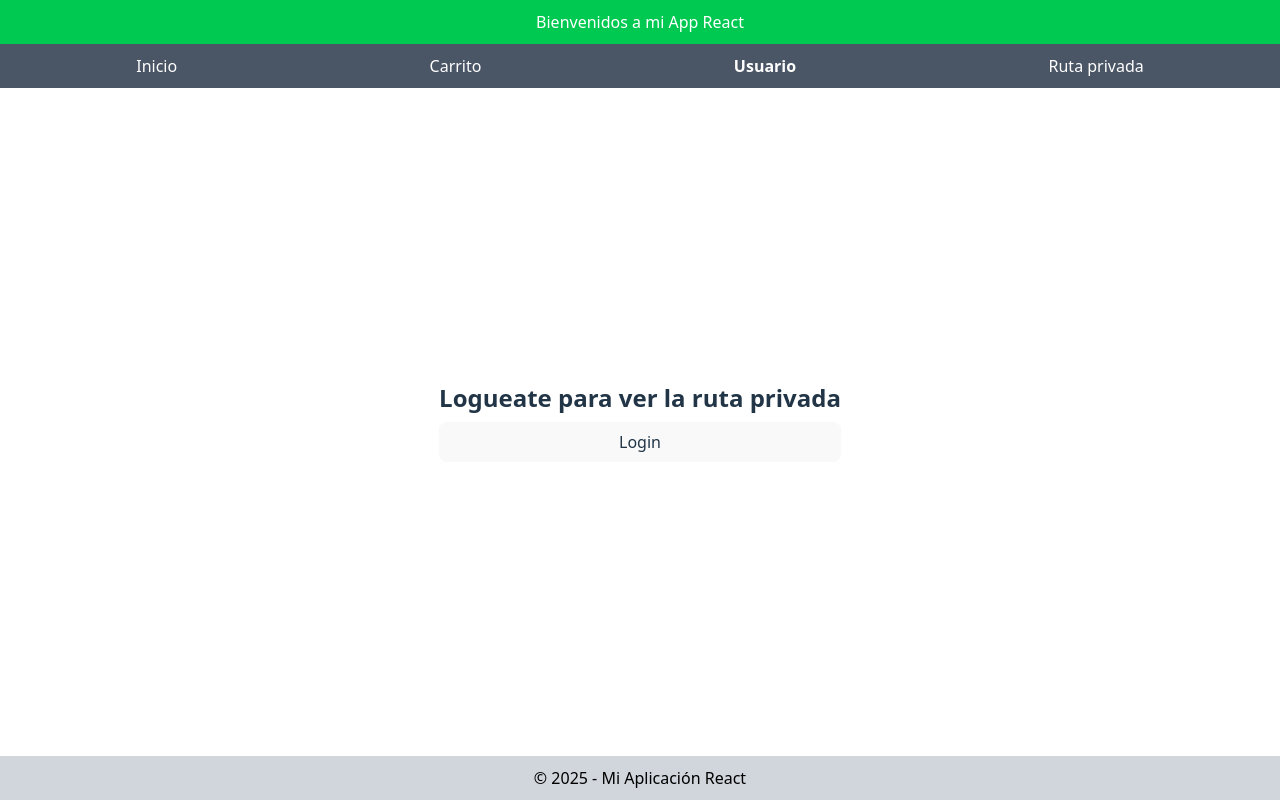
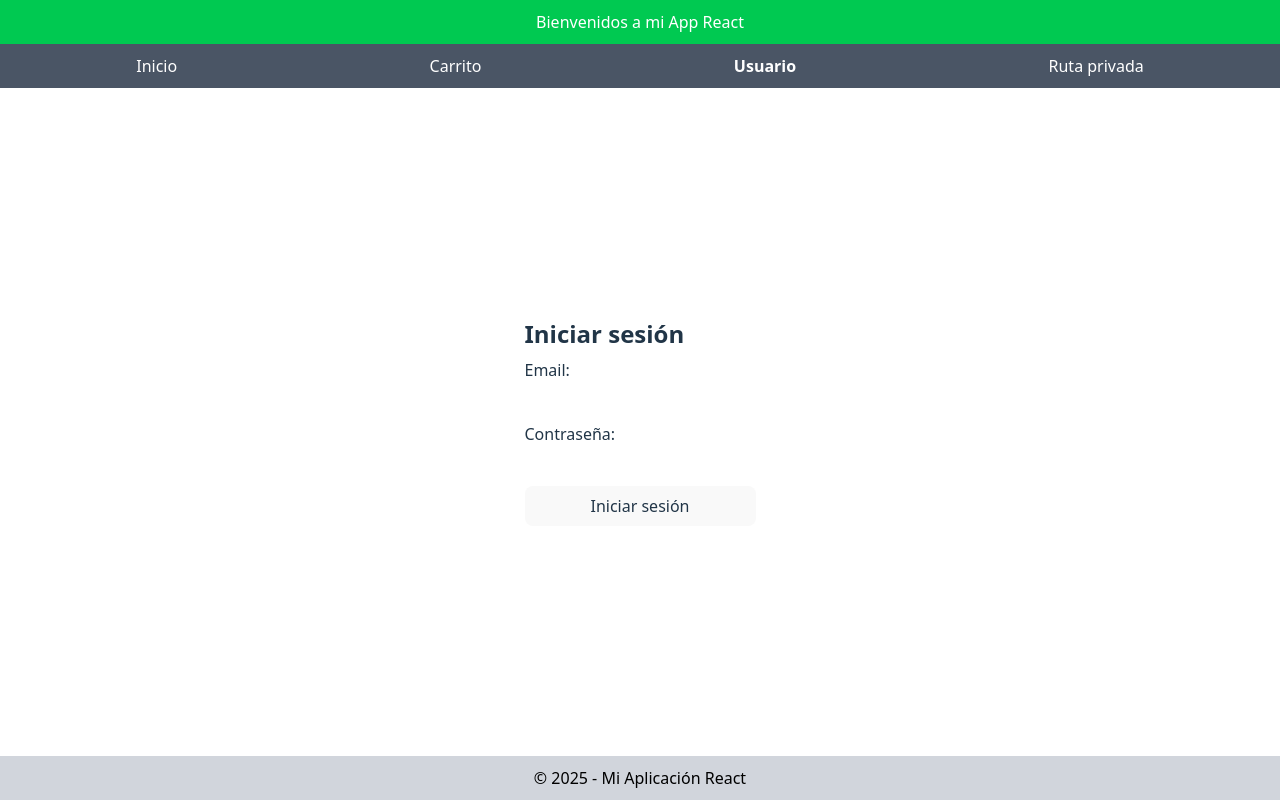
Before and after one commit to Itnardoel/talento-tech-25021, a React (Vite) app: page /user in a window 1280 px wide. Built offline with nearby package versions, Linux system fonts and the light colour scheme; no server answers.

Commit message:
feat: add basic login form

```diff
--- /dev/null
+++ b/src/components/LoginForm.tsx
@@ -0,0 +1,48 @@
+import { useState } from "react";
+
+export const LoginForm = () => {
+  const [formValues, setFormValues] = useState({
+    email: "",
+    password: "",
+  });
+
+  const handleSubmit = (event: React.FormEvent<HTMLFormElement>) => {
+    event.preventDefault();
+    console.log(formValues);
+  };
+
+  return (
+    <form onSubmit={handleSubmit} className="flex flex-col gap-2">
+      <h2 className="text-2xl font-bold">Iniciar sesión</h2>
+
+      <label className="flex flex-col gap-2">
+        Email:
+        <input
+          type="text"
+          value={formValues.email}
+          onChange={(event) => {
+            setFormValues({ ...formValues, email: event.target.value });
+          }}
+        />
+      </label>
+
+      <label className="flex flex-col gap-2">
+        Contraseña:
+        <input
+          type="password"
+          value={formValues.password}
+          onChange={(event) => {
+            setFormValues({ ...formValues, password: event.target.value });
+          }}
+        />
+      </label>
+
+      <button
+        type="submit"
+        className="cursor-pointer rounded-lg bg-gray-500 px-4 py-2"
+      >
+        Iniciar sesión
+      </button>
+    </form>
+  );
+};
--- a/src/components/UserPage.tsx
+++ b/src/components/UserPage.tsx
@@ -1,4 +1,6 @@
 import { toast } from "sonner";
+
+import { LoginForm } from "./LoginForm";
 
 import { useUser } from "@/hooks/use-user";
 
@@ -17,14 +19,15 @@ export const UserPage = () => {
 
   return (
     <main className="grid place-content-center gap-2">
-      <h2 className="text-2xl font-bold">Logueate para ver la ruta privada</h2>
+      <LoginForm />
+      {/* <h2 className="text-2xl font-bold">Logueate para ver la ruta privada</h2>
       <button
         type="button"
         onClick={onUserLog}
         className="cursor-pointer rounded-lg bg-gray-500 px-4 py-2"
       >
         {user ? "Logout" : "Login"}
-      </button>
+      </button> */}
     </main>
   );
 };
```
